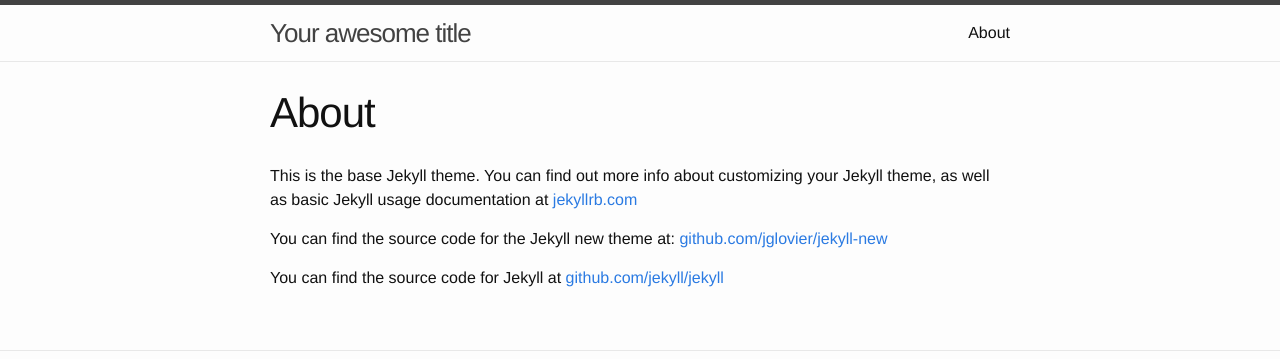
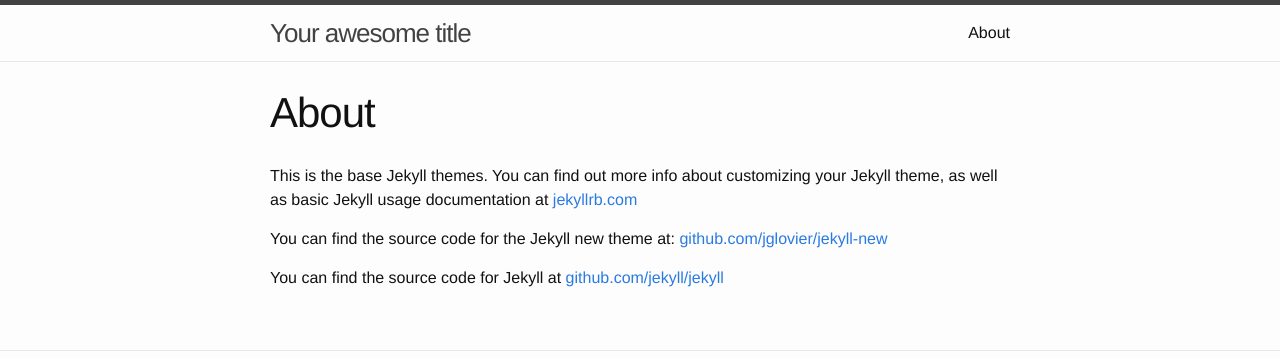
Before and after one commit to Yago/prose-test, a Jekyll site: the page built from about.md, in a window 1280 px wide. Shown: the top 359 px of the page. Built offline with Jekyll 4.4.1, drawn with Linux system fonts in a browser that asks for light colours.

Commit message:
Updated about.md

```diff
--- a/about.md
+++ b/about.md
@@ -2,9 +2,10 @@
 layout: page
 title: About
 permalink: /about/
+published: true
 ---
 
-This is the base Jekyll theme. You can find out more info about customizing your Jekyll theme, as well as basic Jekyll usage documentation at [jekyllrb.com](http://jekyllrb.com/)
+This is the base Jekyll themes. You can find out more info about customizing your Jekyll theme, as well as basic Jekyll usage documentation at [jekyllrb.com](http://jekyllrb.com/)
 
 You can find the source code for the Jekyll new theme at: [github.com/jglovier/jekyll-new](https://github.com/jglovier/jekyll-new)
 
```
